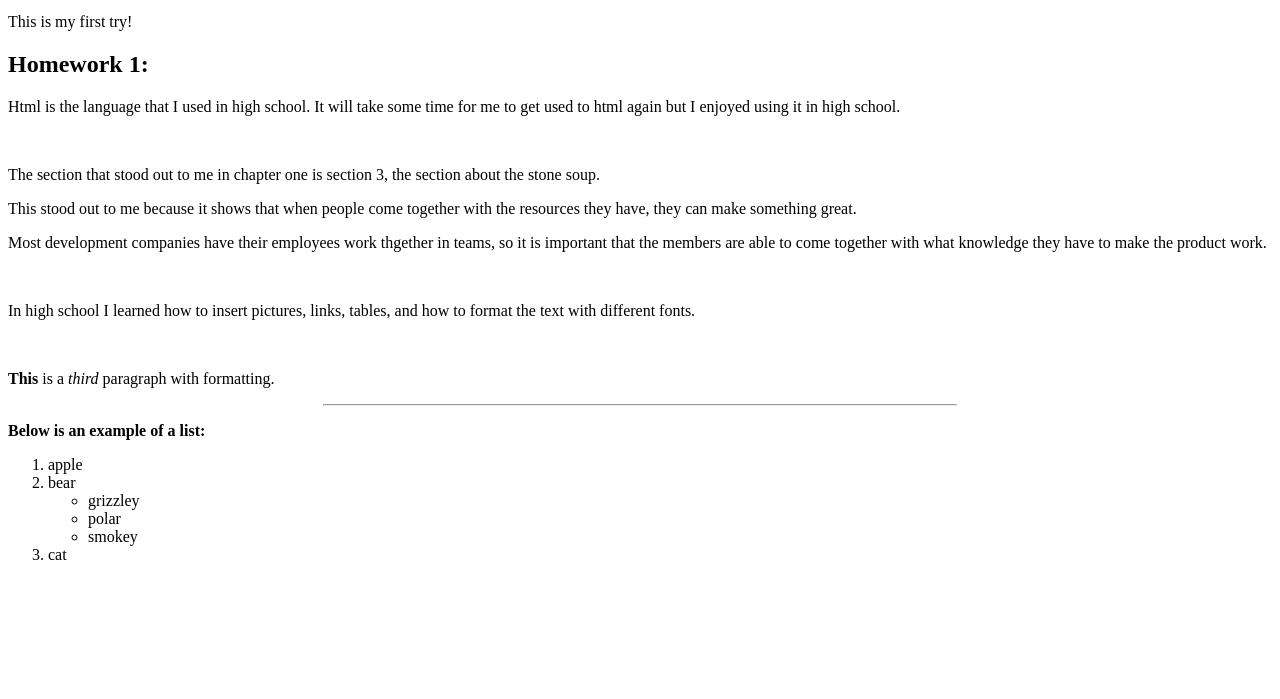
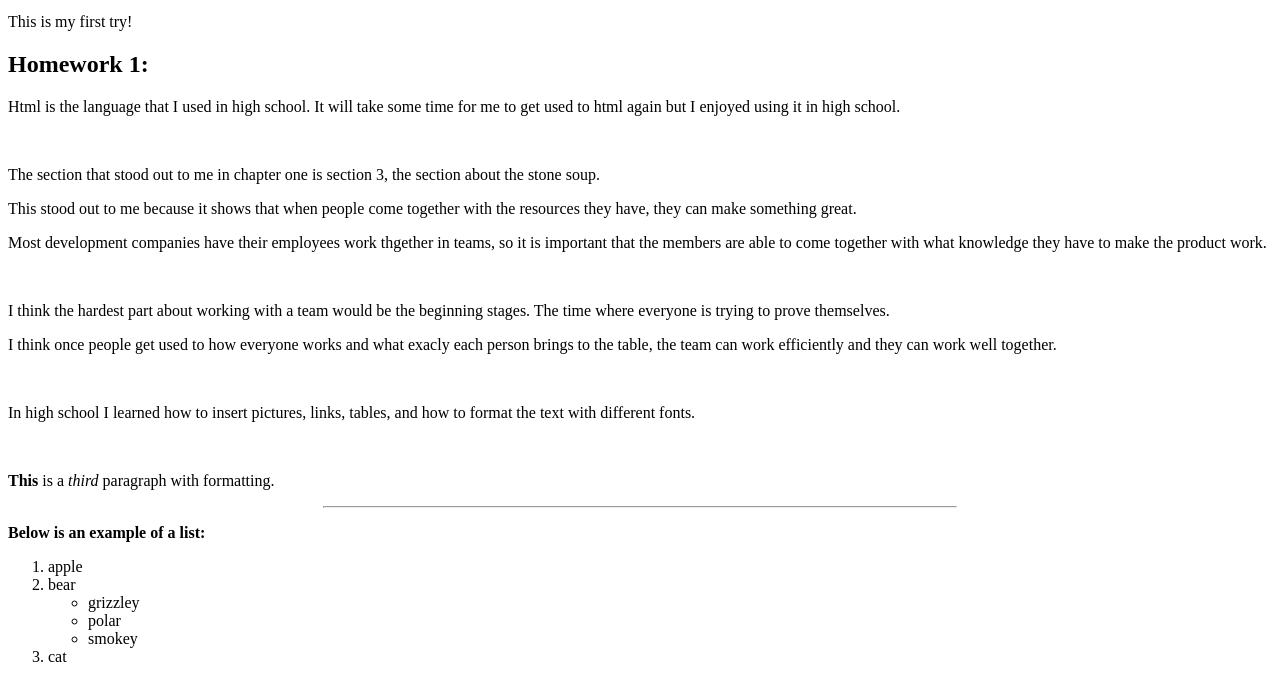
Before and after one commit to travis-argentati/travis-argentati.github.io, a plain HTML site: page index.html in a window 1280 px wide. Shown: the part 101-800 px from the top of the page. Drawn offline with Linux system fonts and the light colour scheme.

Commit message:
Update index.html

```diff
--- a/index.html
+++ b/index.html
@@ -10,6 +10,9 @@
 <p>The section that stood out to me in chapter one is section 3, the section about the stone soup.</p>
 <p>This stood out to me because it shows that when people come together with the resources they have, they can make something great.</p>
 <p>Most development companies have their employees work thgether in teams, so it is important that the members are able to come together with what knowledge they have to make the product work.</p>
+<p>&nbsp;</p>
+<p>I think the hardest part about working with a team would be the beginning stages. The time where everyone is trying to prove themselves.</p>
+<p>I think once people get used to how everyone works and what exacly each person brings to the table, the team can work efficiently and they can work well together.</p>
 <p>&nbsp;</p>
 <p>In high school I learned how to insert pictures, links, tables, and how to format the text with different fonts.</p>
 <p>&nbsp;</p>
```
